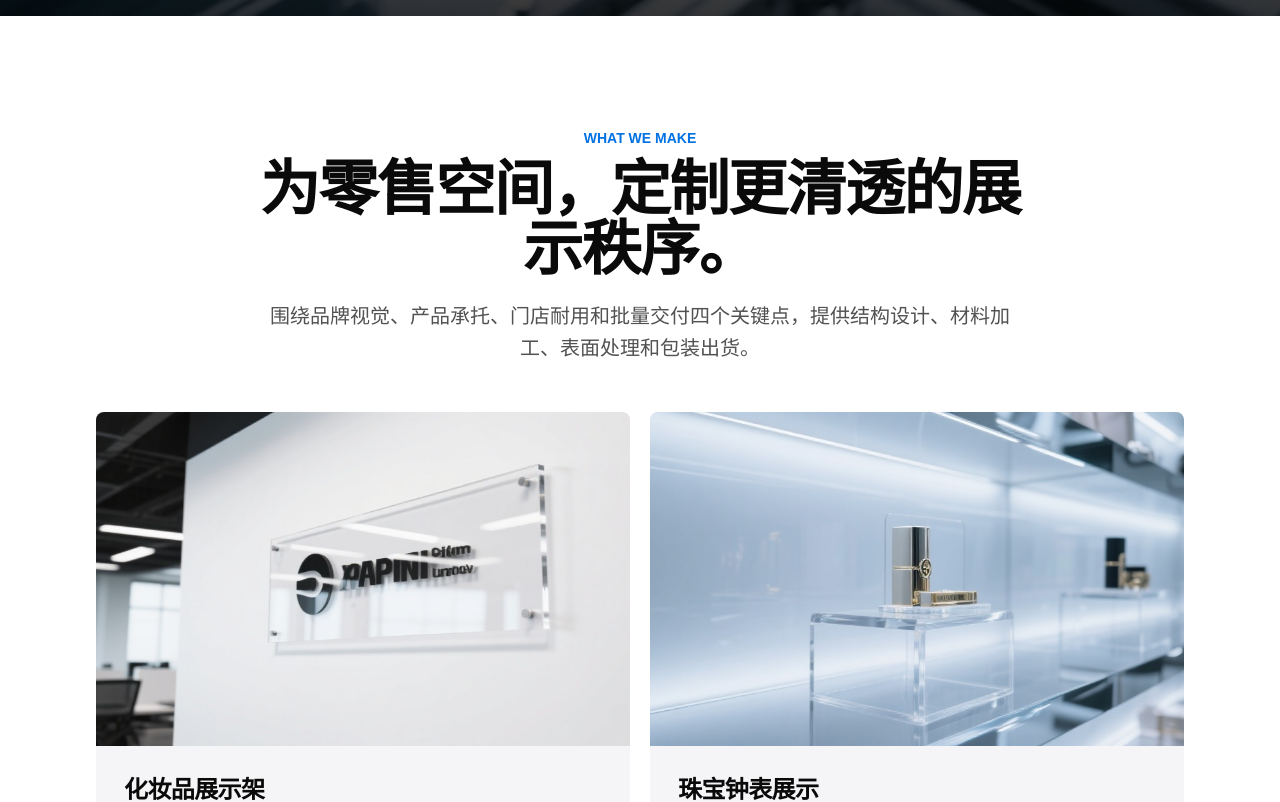
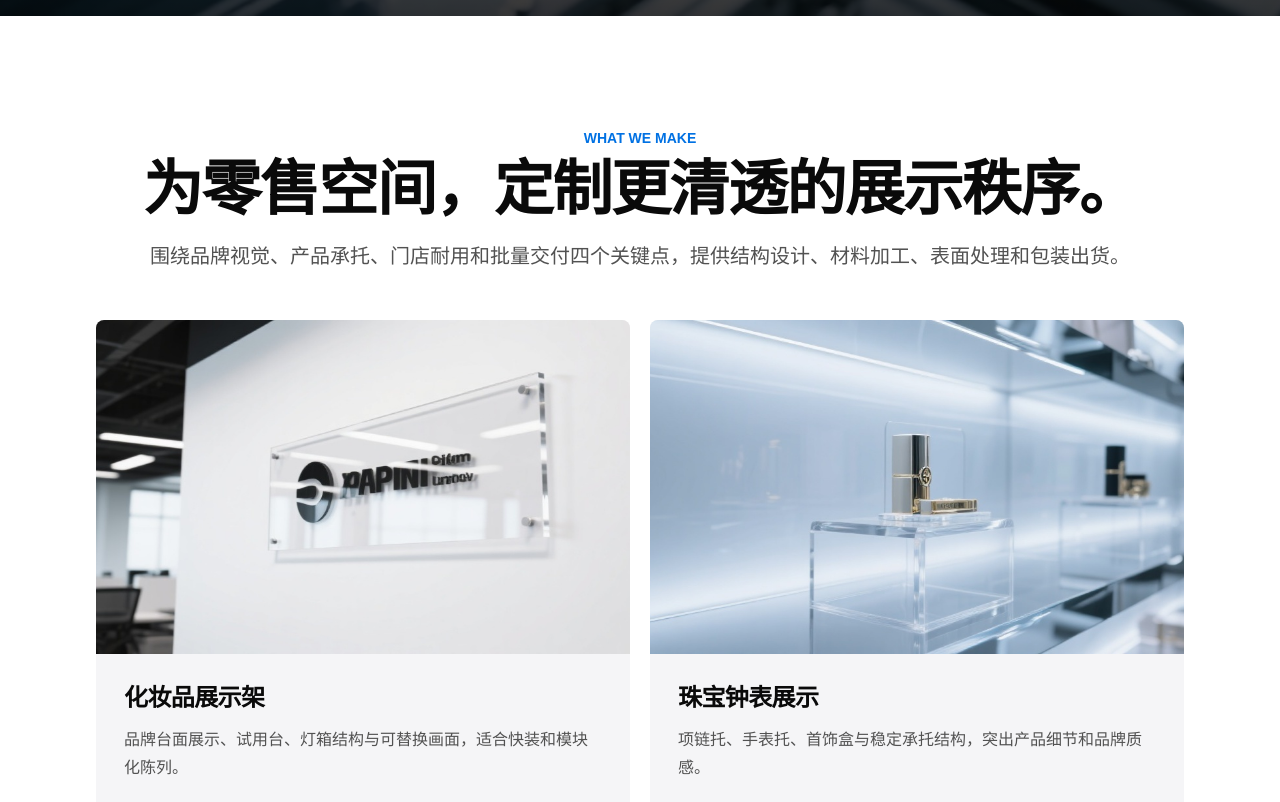
Before and after one commit to Springzhangch/pmma138-website, a Next.js app: page / in a window 1280 px wide. Shown: the part 720-1522 px from the top of the page. Built offline with nearby package versions, Linux system fonts and the light colour scheme.

Commit message:
new change

```diff
--- a/app/contact/page.tsx
+++ b/app/contact/page.tsx
@@ -9,9 +9,9 @@ export default function ContactPage() {
   return (
     <main className="bg-[#f5f5f7] pt-12">
       <section className="mx-auto max-w-5xl px-5 py-20 md:px-8 md:py-28">
-        <div className="mx-auto max-w-3xl text-center">
+        <div className="mx-auto max-w-5xl text-center">
           <p className="text-sm font-semibold text-[#0071e3]">CONTACT</p>
-          <h1 className="mt-4 text-5xl font-semibold tracking-tight text-neutral-950 md:text-7xl">告诉我们你的项目需求。</h1>
+          <h1 className="mt-4 text-5xl font-semibold tracking-tight text-neutral-950 md:text-6xl lg:text-7xl">告诉我们你的项目需求。</h1>
           <p className="mt-5 text-lg leading-8 text-neutral-600">
             如需打样或批量定制，建议注明用途、尺寸、数量、交期、预算和参考图片。我们会在工作时间内尽快回复。
           </p>
--- a/app/ui/section.tsx
+++ b/app/ui/section.tsx
@@ -16,9 +16,9 @@ export function Section({
   return (
     <section className={tone === "gray" ? "bg-[#f5f5f7]" : "bg-white"}>
       <div className="mx-auto max-w-6xl px-5 py-20 md:px-8 md:py-28">
-        <div className="mx-auto max-w-3xl text-center">
+        <div className="mx-auto max-w-5xl text-center">
           {eyebrow ? <p className="mb-3 text-sm font-semibold text-[#0071e3]">{eyebrow}</p> : null}
-          <h2 className="text-4xl font-semibold tracking-tight text-neutral-950 md:text-6xl">{title}</h2>
+          <h2 className="text-4xl font-semibold tracking-tight text-neutral-950 md:text-5xl lg:text-6xl">{title}</h2>
           {copy ? <p className="mt-5 text-lg leading-8 text-neutral-600 md:text-xl">{copy}</p> : null}
         </div>
         {children ? <div className="mt-12">{children}</div> : null}
```
